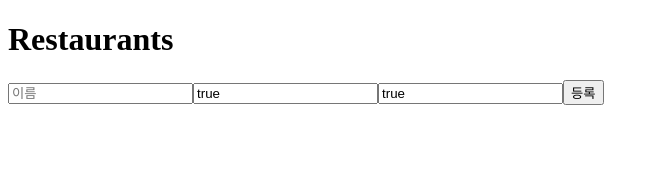
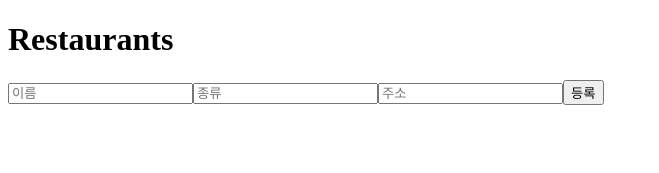
Before and after one commit to CodeSoom/react-week4-assignment-2, a React app: page / in a window 1280 px wide. Shown: the top 173 px of the page, without its empty margins (0-659 px from the left). Built offline with nearby package versions, Linux system fonts and the light colour scheme.

Commit message:
App test(음식 종류와 주소에 대한) 통과

```diff
--- a/src/App.jsx
+++ b/src/App.jsx
@@ -5,15 +5,33 @@ import InputForm from './InputForm';
 export default function App() {
   const [state, setState] = useState({
     name: '',
+    category: '',
+    address: '',
   });
 
-  const { name } = state;
+  const { name, category, address } = state;
 
-  function updateName(event) {
-    setState({
-      ...state,
-      name: event.target.value,
-    });
+  function updateInput(event) {
+    if (event.target.name === '이름') {
+      setState({
+        ...state,
+        name: event.target.value,
+      });
+    }
+
+    if (event.target.name === '종류') {
+      setState({
+        ...state,
+        category: event.target.value,
+      });
+    }
+
+    if (event.target.name === '주소') {
+      setState({
+        ...state,
+        address: event.target.value,
+      });
+    }
   }
 
   return (
@@ -21,9 +39,9 @@ export default function App() {
       <h1>Restaurants</h1>
       <InputForm
         nameValue={name}
-        categoryValue
-        addressValue
-        onChange={updateName}
+        categoryValue={category}
+        addressValue={address}
+        onChange={updateInput}
         onClick
       />
     </div>
--- a/src/InputForm.jsx
+++ b/src/InputForm.jsx
@@ -9,9 +9,9 @@ export default function InputForm({
 }) {
   return (
     <div>
-      <input value={nameValue} placeholder="이름" onChange={onChange} />
-      <input value={categoryValue} placeholder="종류" onChange={onChange} />
-      <input value={addressValue} placeholder="주소" onChange={onChange} />
+      <input value={nameValue} name="이름" placeholder="이름" onChange={onChange} />
+      <input value={categoryValue} name="종류" placeholder="종류" onChange={onChange} />
+      <input value={addressValue} name="주소" placeholder="주소" onChange={onChange} />
       <button type="button" onClick={onClick}>등록</button>
     </div>
   );
```
